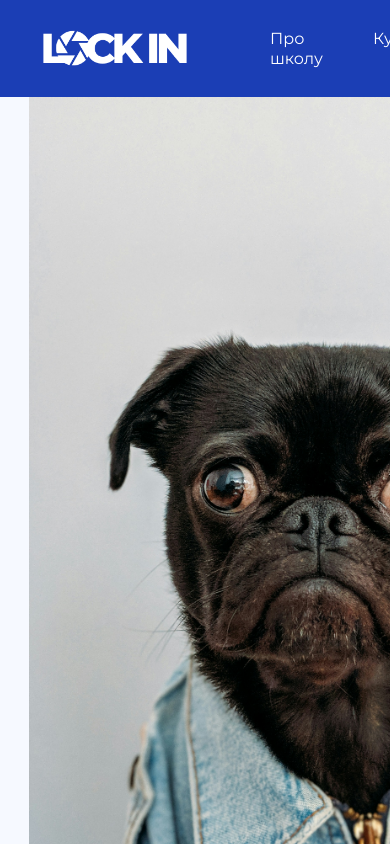
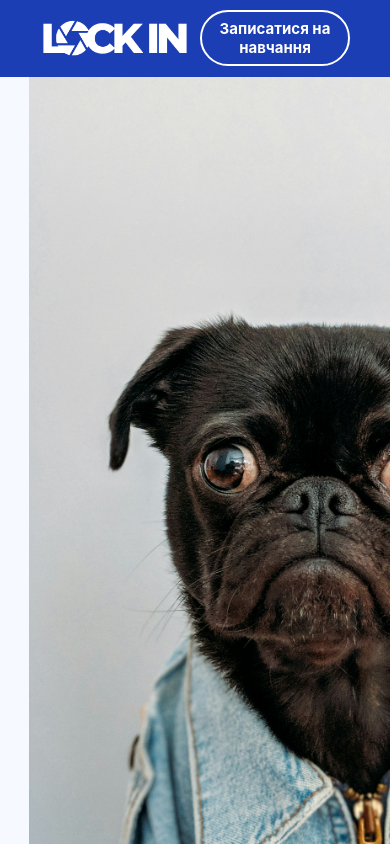
Before and after one commit to Vladarchuk124/LockInSchool, a React (Create React App) app: page / in a window 390 px wide. Shown: the top 844 px of the page. Built offline with nearby package versions, Linux system fonts and the light colour scheme.

Commit message:
chore: add @media for header

```diff
--- a/src/components/Header/Header.jsx
+++ b/src/components/Header/Header.jsx
@@ -1,11 +1,28 @@
 import styles from "./Header.module.css";
+import { useState, useEffect } from "react";
 
 function Header() {
+    const [isMobile, setIsMobile] = useState(window.innerWidth < 990);
+    const [menuOpen, setMenuOpen] = useState(false);
+
+    useEffect(() => {
+        const handleResize = () => {
+            const mobile = window.innerWidth < 990;
+            setIsMobile(mobile);
+            if (!mobile) setMenuOpen(false);
+        };
+        window.addEventListener("resize", handleResize);
+        return () => window.removeEventListener("resize", handleResize);
+    }, []);
+
+    const toggleMenu = () => {
+        if (isMobile) setMenuOpen((prev) => !prev);
+    };
 
     return (
         <header>
-            <img src="logo.png" alt="header_logo" />
-            <nav>
+            <img src="LockInSchool/logo.png" alt="header_logo" onClick={toggleMenu} />
+            <nav className={`${styles.dropdown} ${menuOpen ? styles.show : ''}`}>
                 <ul>
                     <li><a href="#about">Про школу</a></li>
                     <li><a href="#courses">Курси</a></li>
--- a/src/components/Header/Header.module.css
+++ b/src/components/Header/Header.module.css
@@ -36,14 +36,10 @@ header nav ul li a:hover {
     margin-right: 40px;
     padding: 7px;
     width: 350px;
-    align-items: center;
     justify-content: center;
+    text-align: center;
     font-size: large;
     font-weight: bold;
-}
-
-.recordButton p {
-    margin: 8px;
 }
 
 .recordButton:hover {
@@ -51,3 +47,72 @@ header nav ul li a:hover {
     color: #1b3eb5;
     cursor: pointer;
 }
+
+@media screen and (max-width: 1300px) {
+    .recordButton {
+        width: 200px;
+    }
+
+    header nav ul {
+        gap: 25px;
+    }
+}
+
+@media screen and (max-width: 1050px) {
+
+    header nav ul a,
+    .recordButton {
+        font-size: 15px;
+    }
+
+    header img {
+        margin: 20px 10px 20px 40px;
+    }
+
+    .recordButton {
+        margin-right: 20px;
+    }
+}
+
+@media screen and (max-width: 990px) {
+
+    .recordButton {
+        margin-right: 40px;
+    }
+
+    .dropdown {
+        display: none;
+        position: absolute;
+        top: 8%;
+        left: 0;
+        background-color: #1b3eb5;
+        z-index: 1000;
+        animation: dropdown 0.3s ease-out;
+    }
+
+    .dropdown.show {
+        display: block;
+    }
+
+    .dropdown ul {
+        flex-direction: column;
+        padding: 20px;
+        gap: 20px;
+    }
+
+    .dropdown ul li {
+        text-align: center;
+    }
+
+    @keyframes dropdown {
+        from {
+            opacity: 0;
+            transform: translateY(-10px);
+        }
+
+        to {
+            opacity: 1;
+            transform: translateY(0);
+        }
+    }
+}
--- a/src/components/MainSection/MainSection.jsx
+++ b/src/components/MainSection/MainSection.jsx
@@ -12,7 +12,7 @@ function MainSection() {
                     Для нас важливо, аби уроки проходили в комфортній атмосфері, були якісно наповнені та ефективні.
                 </p>
             </div>
-            <img src="dog.jpg" alt="dog_img"/>
+            <img src="LockInSchool/dog.jpg" alt="dog_img"/>
         </section>
     );
 }
```
